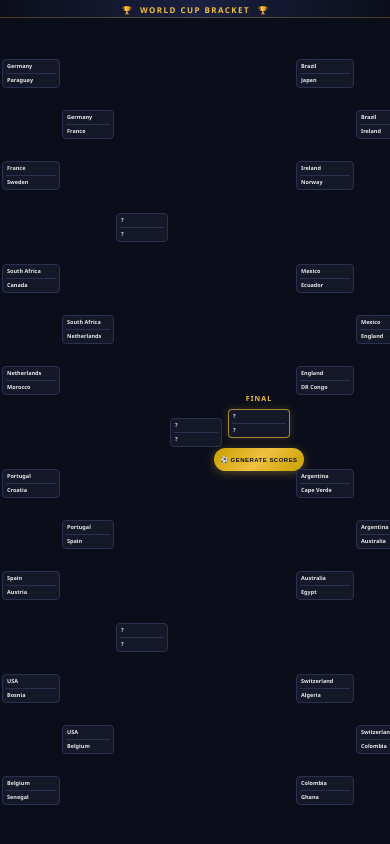
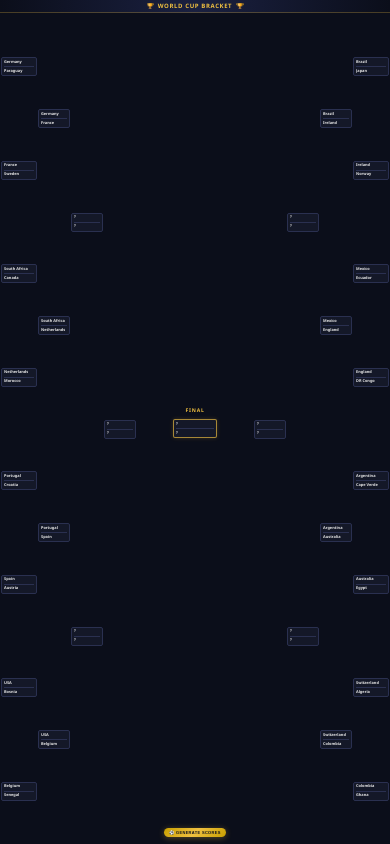
Before and after one commit to programmercintasunnah/wc2026-bracket, a React (Vite) app: page / in a window 390 px wide. Built offline with nearby package versions, Linux system fonts and the light colour scheme.

Commit message:
fix: right bracket facing center, FIFA ranking algorithm, penalty shootout, mobile responsive

```diff
--- a/src/App.css
+++ b/src/App.css
@@ -140,6 +140,15 @@ html, body, #root {
   min-width: 10px;
   text-align: right;
   flex-shrink: 0;
+  display: flex;
+  align-items: center;
+  gap: 1px;
+}
+
+.pen-badge {
+  font-size: 0.65em;
+  font-weight: 700;
+  color: #f0c040;
 }
 
 .divider {
@@ -153,11 +162,20 @@ html, body, #root {
   display: flex;
   flex-direction: column;
   align-items: center;
-  justify-content: center;
-  gap: 6px;
   flex-shrink: 0;
   width: clamp(70px, 14vw, 110px);
-  padding: 4px;
+  padding: 4px 4px 10px;
+}
+
+.center-main {
+  display: flex;
+  flex-direction: column;
+  align-items: center;
+  justify-content: center;
+  flex: 1;
+  gap: 6px;
+  min-height: 0;
+  width: 100%;
 }
 
 .final-label {
@@ -191,7 +209,6 @@ html, body, #root {
 }
 
 .gen-btn {
-  margin-top: 4px;
   padding: clamp(4px, 1vh, 8px) clamp(6px, 1.5vw, 12px);
   background: linear-gradient(135deg, #c8a000, #f0c040, #c8a000);
   color: #0b0e1a;
@@ -205,6 +222,7 @@ html, body, #root {
   transition: transform 0.15s, box-shadow 0.15s;
   box-shadow: 0 2px 10px #f0c04055;
   white-space: nowrap;
+  flex-shrink: 0;
 }
 
 .gen-btn:hover {
@@ -215,3 +233,66 @@ html, body, #root {
 .gen-btn:active {
   transform: scale(0.97);
 }
+
+/* ─── MOBILE RESPONSIVE ─── */
+@media (max-width: 768px) {
+  .round-col.r32 { width: clamp(36px, 12vw, 58px); }
+  .round-col.r16,
+  .round-col.qf,
+  .round-col.sf { width: clamp(32px, 11vw, 52px); }
+  .center-col { width: clamp(48px, 14vw, 70px); padding: 4px 4px 8px; }
+
+  .tname { font-size: clamp(4px, 1.1vw, 5.5px); }
+  .score { font-size: clamp(4.5px, 1.2vw, 6px); }
+  .title-bar h1 { font-size: clamp(6px, 2vw, 8px); }
+  .final-label { font-size: clamp(6px, 1.4vw, 7px); }
+  .gen-btn {
+    font-size: clamp(5px, 1.1vw, 6px);
+    padding: clamp(3px, 0.8vh, 5px) clamp(4px, 1.2vw, 8px);
+    border-radius: 14px;
+  }
+  .champion-label { font-size: clamp(5px, 1vw, 7px); }
+  .match-card.empty { min-height: 20px; }
+  .team { padding: 1px 3px; min-height: 11px; }
+}
+
+@media (max-width: 480px) {
+  .bracket { gap: 1px; padding: 2px 1px 1px; }
+  .side { gap: 1px; }
+
+  .round-col.r32 { width: clamp(28px, 12vw, 36px); }
+  .round-col.r16,
+  .round-col.qf,
+  .round-col.sf { width: clamp(26px, 11vw, 32px); }
+  .center-col { width: clamp(36px, 14vw, 48px); padding: 2px 2px 6px; }
+
+  .tname { font-size: clamp(3.5px, 1vw, 4px); }
+  .score { font-size: clamp(3.5px, 1.1vw, 4.5px); }
+  .title-bar { padding: 2px 0; }
+  .title-bar h1 { font-size: clamp(5px, 2vw, 6px); letter-spacing: 0.1em; }
+  .title-bar { gap: 4px; }
+  .trophy { font-size: clamp(5px, 1.5vw, 7px); }
+  .final-label { font-size: clamp(5px, 1.3vw, 6px); }
+  .gen-btn {
+    font-size: clamp(4px, 1vw, 5px);
+    padding: 2px 5px;
+    border-radius: 10px;
+    box-shadow: 0 1px 6px #f0c04055;
+  }
+  .champion-label { font-size: clamp(4px, 0.9vw, 5px); }
+  .match-card.empty { min-height: 14px; }
+  .match-card { border-radius: 2px; }
+  .team { padding: 1px 2px; min-height: 8px; gap: 1px; }
+  .divider { margin: 0 2px; }
+  .final-wrap .match-card { box-shadow: 0 0 4px #f0c04033; }
+}
+
+/* Allow horizontal scroll on very small screens instead of clipping */
+@media (max-width: 600px) {
+  html, body, #root {
+    overflow-x: auto;
+  }
+  .bracket {
+    overflow-x: auto;
+  }
+}
--- a/src/App.jsx
+++ b/src/App.jsx
@@ -2,7 +2,6 @@ import { useState } from "react";
 import "./App.css";
 
 const INITIAL_R32 = [
-  // Left side (top to bottom)
   { id: "L1", t1: "Germany", t2: "Paraguay" },
   { id: "L2", t1: "France", t2: "Sweden" },
   { id: "L3", t1: "South Africa", t2: "Canada" },
@@ -11,7 +10,6 @@ const INITIAL_R32 = [
   { id: "L6", t1: "Spain", t2: "Austria" },
   { id: "L7", t1: "USA", t2: "Bosnia" },
   { id: "L8", t1: "Belgium", t2: "Senegal" },
-  // Right side (top to bottom)
   { id: "R1", t1: "Brazil", t2: "Japan" },
   { id: "R2", t1: "Ireland", t2: "Norway" },
   { id: "R3", t1: "Mexico", t2: "Ecuador" },
@@ -22,19 +20,56 @@ const INITIAL_R32 = [
   { id: "R8", t1: "Colombia", t2: "Ghana" },
 ];
 
-function randScore() {
-  const a = Math.floor(Math.random() * 5);
-  let b = Math.floor(Math.random() * 5);
-  if (a === b) b = a === 0 ? 1 : a - 1;
-  return [a, b];
+const FIFA_RANKINGS = {
+  Argentina: 1, Spain: 2, France: 3, England: 4,
+  Portugal: 5, Brazil: 6, Morocco: 7, Netherlands: 8,
+  Belgium: 9, Germany: 10, Croatia: 11, Colombia: 13,
+  Mexico: 14, Senegal: 15, USA: 17, Japan: 18,
+  Switzerland: 19, Ecuador: 23, Austria: 24, Australia: 27,
+  Algeria: 28, Egypt: 29, Canada: 30, Norway: 31,
+  Sweden: 38, Paraguay: 41, "DR Congo": 46, Ireland: 58,
+  "South Africa": 60, Bosnia: 64, "Cape Verde": 67, Ghana: 73,
+};
+
+function randScore(t1, t2) {
+  const r1 = FIFA_RANKINGS[t1] ?? 50;
+  const r2 = FIFA_RANKINGS[t2] ?? 50;
+  const s1 = Math.max(1, 33 - r1);
+  const s2 = Math.max(1, 33 - r2);
+  const perf1 = s1 * (0.4 + Math.random() * 0.8);
+  const perf2 = s2 * (0.4 + Math.random() * 0.8);
+  const g1 = Math.min(5, Math.max(0, Math.floor(perf1 / 5)));
+  const g2 = Math.min(5, Math.max(0, Math.floor(perf2 / 5)));
+  return [g1, g2];
+}
+
+function penaltyShootout() {
+  let a = 0, b = 0;
+  for (let i = 0; i < 5; i++) {
+    if (Math.random() < 0.75) a++;
+    if (Math.random() < 0.75) b++;
+  }
+  while (a === b) {
+    if (Math.random() < 0.75) a++;
+    if (Math.random() < 0.75) b++;
+  }
+  return { a, b };
+}
+
+function resolveMatch(m) {
+  const [s1, s2] = randScore(m.t1, m.t2);
+  let winner, pen;
+  if (s1 !== s2) {
+    winner = s1 > s2 ? m.t1 : m.t2;
+  } else {
+    pen = penaltyShootout();
+    winner = pen.a > pen.b ? m.t1 : m.t2;
+  }
+  return { ...m, s1, s2, winner, pen };
 }
 
 function resolveMatches(pairs) {
-  return pairs.map((m) => {
-    const [s1, s2] = randScore();
-    const winner = s1 > s2 ? m.t1 : m.t2;
-    return { ...m, s1, s2, winner };
-  });
+  return pairs.map(resolveMatch);
 }
 
 function buildRound(winners, prefix) {
@@ -64,23 +99,31 @@ function generateAll(r32fixed) {
   return { r32, r16L, r16R, qfL, qfR, sfL, sfR, final };
 }
 
-function MatchCard({ match, loserSide }) {
+function MatchCard({ match }) {
   if (!match) return <div className="match-card empty" />;
-  const { t1, t2, s1, s2, winner } = match;
+  const { t1, t2, s1, s2, winner, pen } = match;
   const hasScore = winner !== undefined;
-  const t1Lost = hasScore && winner === t2;
-  const t2Lost = hasScore && winner === t1;
+  const t1Won = hasScore && winner === t1;
+  const t2Won = hasScore && winner === t2;
 
   return (
     <div className="match-card">
-      <div className={`team ${t1Lost ? "loser" : ""}`}>
+      <div className={`team ${hasScore && !t1Won ? "loser" : ""}`}>
         <span className="tname">{t1}</span>
-        {hasScore && <span className="score">{s1}</span>}
+        {hasScore && (
+          <span className="score">
+            {s1}{pen && t1Won && <span className="pen-badge">(P)</span>}
+          </span>
+        )}
       </div>
       <div className="divider" />
-      <div className={`team ${t2Lost ? "loser" : ""}`}>
+      <div className={`team ${hasScore && !t2Won ? "loser" : ""}`}>
         <span className="tname">{t2}</span>
-        {hasScore && <span className="score">{s2}</span>}
+        {hasScore && (
+          <span className="score">
+            {s2}{pen && t2Won && <span className="pen-badge">(P)</span>}
+          </span>
+        )}
       </div>
     </div>
   );
@@ -150,6 +193,7 @@ export default function App() {
 
         {/* CENTER: Final + Button */}
         <div className="center-col">
+          <div className="center-main">
             <div className="final-label">FINAL</div>
             <div className="final-wrap">
               <MatchCard match={display.final[0]} />
@@ -157,6 +201,7 @@ export default function App() {
             {display.final[0]?.winner && (
               <div className="champion-label">🥇 {display.final[0].winner}</div>
             )}
+          </div>
           <button className="gen-btn" onClick={handleGenerate}>
             {generated ? "🔄 RE-GENERATE" : "⚽ GENERATE SCORES"}
           </button>
@@ -164,10 +209,10 @@ export default function App() {
 
         {/* RIGHT SIDE */}
         <div className="side right">
+          <RoundCol matches={rightR32} side="right" roundClass="r32" />
+          <RoundCol matches={display.r16R} side="right" roundClass="r16" />
+          <RoundCol matches={display.qfR} side="right" roundClass="qf" />
           <RoundCol matches={display.sfR} side="right" roundClass="sf" />
-          <RoundCol matches={display.qfR} side="right" roundClass="qf" />
-          <RoundCol matches={display.r16R} side="right" roundClass="r16" />
-          <RoundCol matches={rightR32} side="right" roundClass="r32" />
         </div>
       </div>
     </div>
```
Lines whose indentation alone changed are shown as unchanged.
